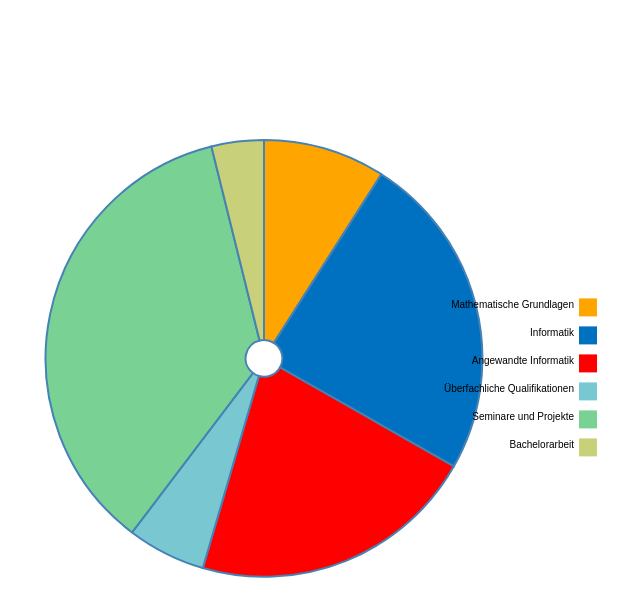
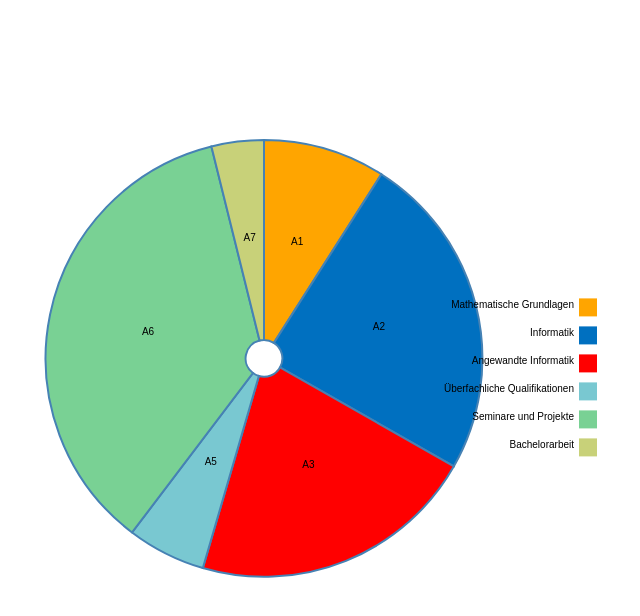
Before and after one commit to vananhnt994/SL3-WEBT-SS22, a website: page client/index.html in a window 1280 px wide. Shown: the whole page, without its empty margins (386-1026 px from the left). Drawn offline with nearby package versions, Linux system fonts and the light colour scheme.

Commit message:
add text modulegroup..

```diff
--- a/client/index.html
+++ b/client/index.html
@@ -147,10 +147,9 @@
               .attr("dy", .35)
               .style("text-anchor", "middle")
               .style("opacity", 1)
-              //.text(function (d) {
-
-                //return d.data[yVarName];
-              //});
+              .text(function (d) {
+                return d.data[xVarName];
+              });
 
       count = 0;
       var legend = chart.selectAll(".legend")
```
